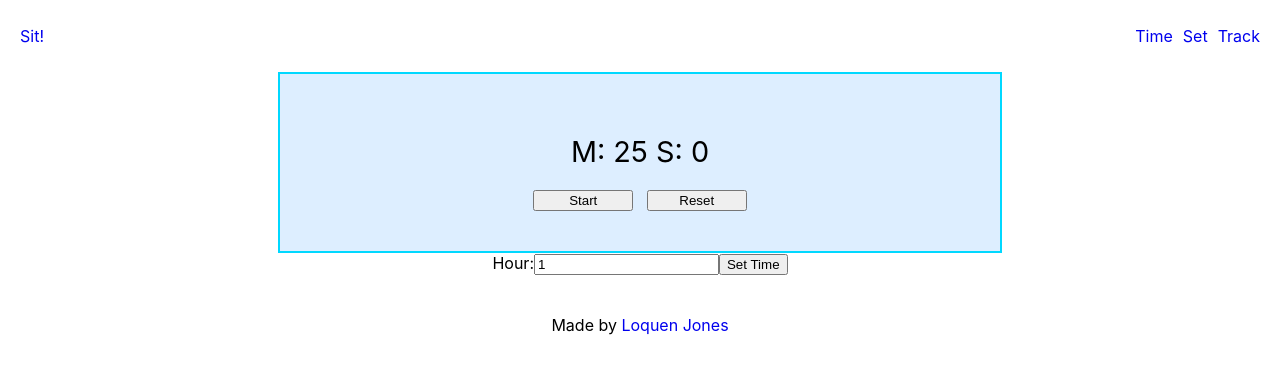
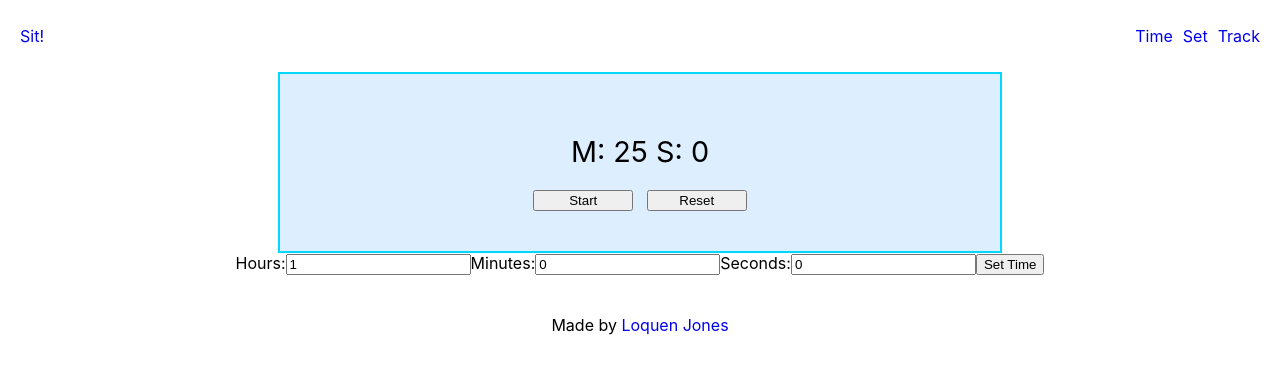
Before and after one commit to Loquen/react-sit, a React (Create React App) app: page / in a window 1280 px wide. Shown: the top 374 px of the page. Built offline with nearby package versions, Linux system fonts and the light colour scheme.

Commit message:
changes in input field are stored in state and update in realtime

```diff
--- a/src/SetTime.js
+++ b/src/SetTime.js
@@ -8,55 +8,56 @@ class SetTime extends Component {
 	    this.state = {
 	    	hour: 1,
 	    	minute: 0,
-	    	second: 0
+	    	second: 0,
+	    	totalSeconds: 0
 	    };
 
 	    this.handleChange = this.handleChange.bind(this);
 	    this.handleSubmit = this.handleSubmit.bind(this);
 	}
 
+
 	handleChange(event) {
-	    this.setState({hour: event.target.hour});
+	    const target = event.target;
+    	const value = target.value;
+    	const name = target.name;
+
+    	this.setState({
+      		[name]: value
+    	});
 	}
 
     handleSubmit(event) {
-	    console.log('An hour was submitted: ' + this.state.hour);
+	    console.log('An time was submitted: ' + this.state.hour + ':'+ this.state.minute + ':' + this.state.second);
 	    event.preventDefault();
+	}
+
+	// Calculates the total number of seconds the user has inputed
+	calculateTotalSeconds(){
+
 	}
 
 	render() {
 	    return (
 	        <form onSubmit={this.handleSubmit}>
 	        	<label>
-	          		Hour:
-	          		<input type="number" value={this.state.hour} onChange={this.handleChange} />
+	          		Hours:
+	          		<input name="hour" type="number" value={this.state.hour} onChange={this.handleChange} />
+	        	</label>
+	        	<label>
+	          		Minutes:
+	          		<input name="minute" type="number" value={this.state.minute} onChange={this.handleChange} />
+	        	</label>
+	        	<label>
+	          		Seconds:
+	          		<input name="second" type="number" value={this.state.second} onChange={this.handleChange} />
 	        	</label>
 	        	<input type="submit" value="Set Time" />
 	        </form>
 	    );
+	    // TODO: Convert submitted values into totalSeconds
+	    //	   	 pass that totalSeconds up to Countdown.js
   	}
 }
-/*
-  render() {
-    return(
-      <div>
-        <form>
-  			Enter the number of hours, minutes and seconds:
-  			<input type="number" name="hour" min="0" max="10" value="1"/>
-
-  			<input type="submit"/>
-		</form>
-
-		 <form>
-  			Enter the number of hours, minutes and seconds:
-			<input type="number" name="minute" min="0" max ="60" value="0"/>
-  			<input type="submit"/>
-		</form>
-
-  			<input type="number" name="second" min="0" max ="60" value="0"/>
-      </div>
-    );
-  }
-}*/
 
 export default SetTime;
```
